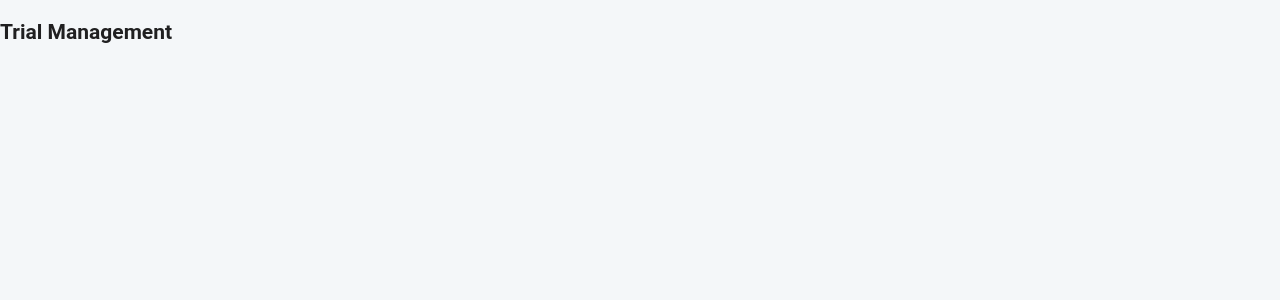
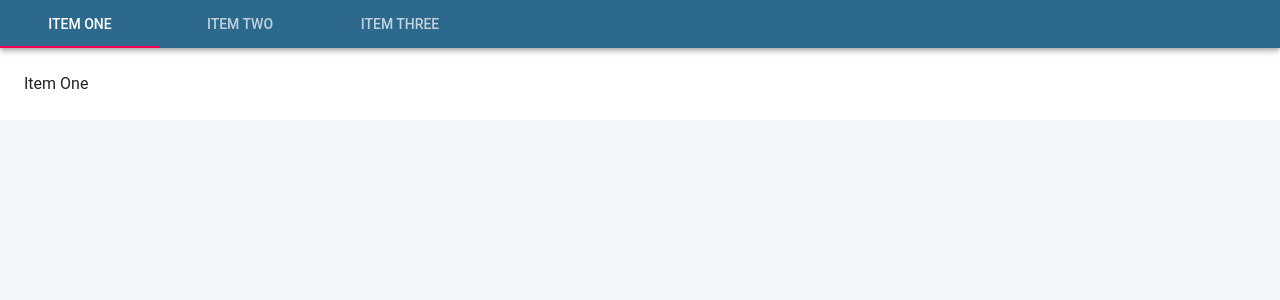
Before and after one commit to Dell-TICRH-Clinical-Trial-App-Dev-Team/Itrial-admin-panel, a React (Create React App) app: page /trials in a window 1280 px wide. Shown: the top 300 px of the page. Built offline with nearby package versions, Linux system fonts and the light colour scheme.

Commit message:
tabs added

```diff
--- a/src/pages/Trials.tsx
+++ b/src/pages/Trials.tsx
@@ -1,5 +1,79 @@
+import React from 'react';
+import { makeStyles, Theme } from '@material-ui/core/styles';
+import AppBar from '@material-ui/core/AppBar';
+import Tabs from '@material-ui/core/Tabs';
+import Tab from '@material-ui/core/Tab';
+import Typography from '@material-ui/core/Typography';
+import Box from '@material-ui/core/Box';
+
+interface TabPanelProps {
+    children?: React.ReactNode;
+    index: any;
+    value: any;
+}
+
+const TabPanel = (props: TabPanelProps) => {
+    const { children, value, index, ...other } = props;
+
+    return (
+        <div
+            role="tabpanel"
+            hidden={value !== index}
+            id={`simple-tabpanel-${index}`}
+            aria-labelledby={`simple-tab-${index}`}
+            {...other}
+        >
+            {value === index && (
+                <Box p={3}>
+                    <Typography>{children}</Typography>
+                </Box>
+            )}
+        </div>
+    );
+}
+
+function a11yProps(index: any) {
+    return {
+        id: `simple-tab-${index}`,
+        'aria-controls': `simple-tabpanel-${index}`,
+    };
+}
+
+const useStyles = makeStyles((theme: Theme) => ({
+    root: {
+        flexGrow: 1,
+        backgroundColor: theme.palette.background.paper,
+    },
+}));
+
 const Trials = () => {
-    return <h2>Trial Management</h2>
+    const classes = useStyles();
+    const [value, setValue] = React.useState(0);
+
+    const handleChange = (event: React.ChangeEvent<{}>, newValue: number) => {
+        setValue(newValue);
+    };
+
+    return (
+        <div className={classes.root}>
+            <AppBar position="static">
+                <Tabs value={value} onChange={handleChange} aria-label="simple tabs example">
+                    <Tab label="Item One" {...a11yProps(0)} />
+                    <Tab label="Item Two" {...a11yProps(1)} />
+                    <Tab label="Item Three" {...a11yProps(2)} />
+                </Tabs>
+            </AppBar>
+            <TabPanel value={value} index={0}>
+                Item One
+            </TabPanel>
+            <TabPanel value={value} index={1}>
+                Item Two
+            </TabPanel>
+            <TabPanel value={value} index={2}>
+                Item Three
+            </TabPanel>
+        </div>
+    );
 }
 
 export default Trials;
```
